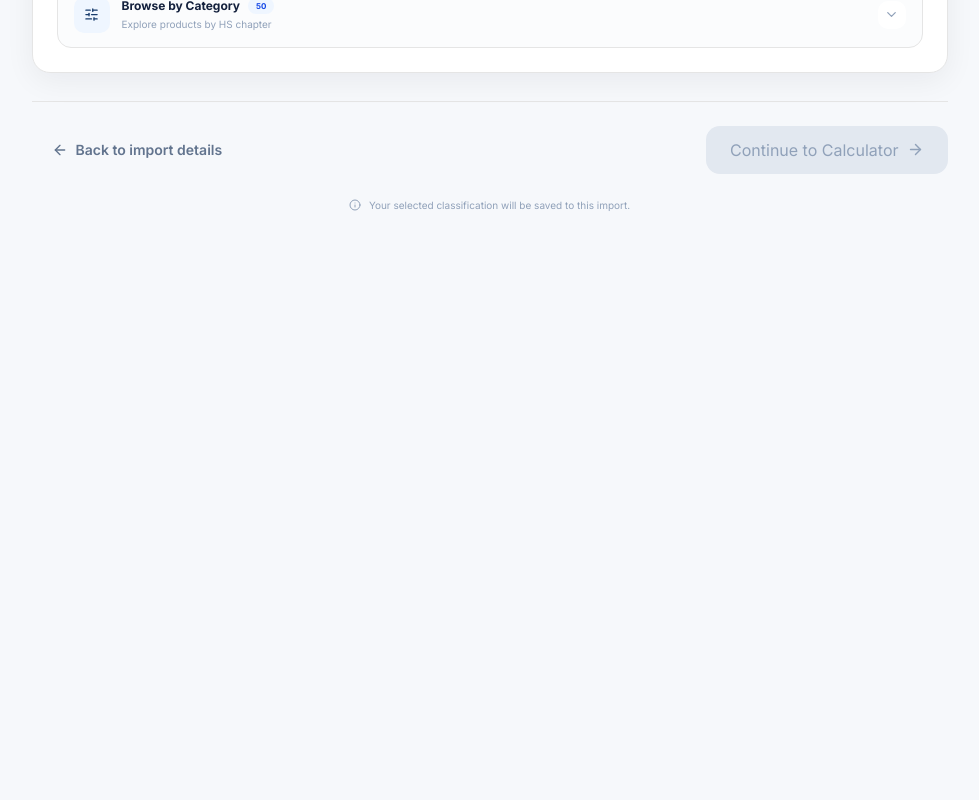
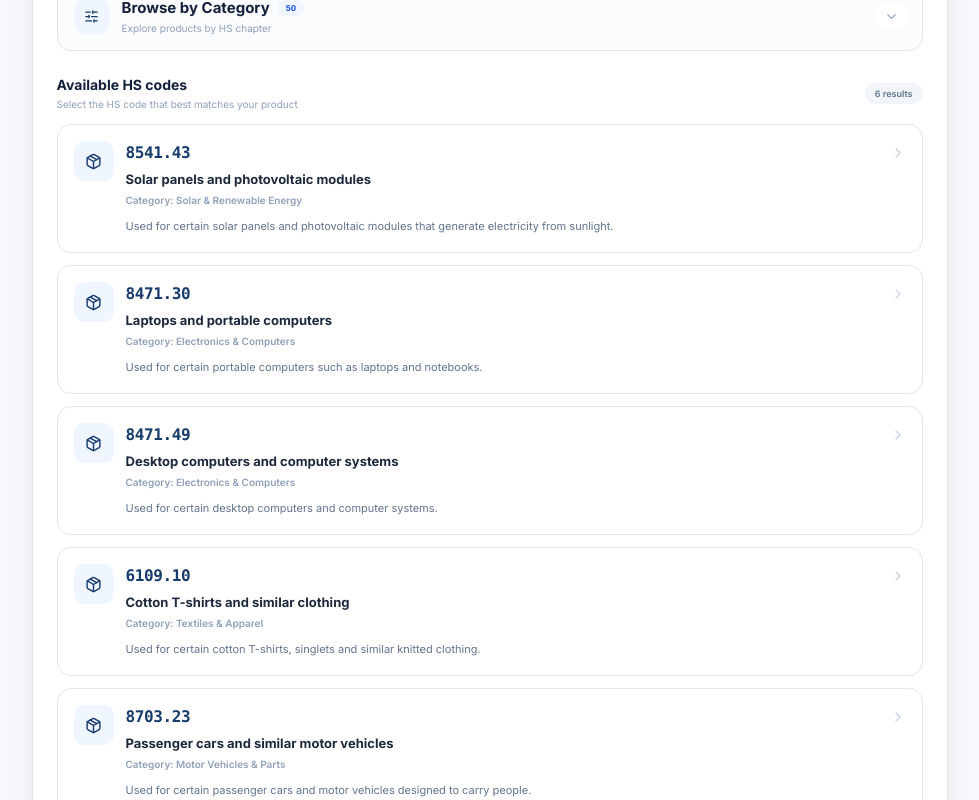
Before and after one commit to RamiruLaknila/project-front-end, a React (Vite) app: page /hs-code-search in a window 1280 px wide. Shown: the part 480-1280 px from the top of the page, without its empty margins (143-1122 px from the left). Before the commit the page ends 800 px from the top, so only its background shows below. Built offline with nearby package versions, Linux system fonts and the light colour scheme.

Commit message:
mockdemo1

```diff
--- a/src/components/ui/AppNavbar.jsx
+++ b/src/components/ui/AppNavbar.jsx
@@ -20,7 +20,7 @@ function AppNavbar() {
   const getProfileFromStorage = () => {
     try {
       const savedProfile = localStorage.getItem("smeProfile");
-      const savedUser = localStorage.getItem("user");
+      const savedUser = localStorage.getItem("smeUser");
 
       let profileData = {};
       let userData = {};
--- a/src/index.css
+++ b/src/index.css
@@ -3,6 +3,13 @@
 @import "tw-animate-css";
 @import "shadcn/tailwind.css";
 @import "@fontsource-variable/geist";
+@import url('https://fonts.googleapis.com/css2?family=Inter:wght@400;500;600;700&display=swap');
+
+@import "tailwindcss";
+
+body {
+  font-family: "Inter", sans-serif;
+}
 
 /* =========================================================
    TAILWIND / SHADCN THEME
--- a/src/pages/Dashboard.jsx
+++ b/src/pages/Dashboard.jsx
@@ -21,7 +21,7 @@ function Dashboard() {
 
   const loadDashboardData = () => {
     try {
-      const storedUser = localStorage.getItem("importease_user");
+      const storedUser = localStorage.getItem("smeUser");
 
       if (storedUser) {
         setUser(JSON.parse(storedUser));
--- a/src/pages/HSCodeSearch.jsx
+++ b/src/pages/HSCodeSearch.jsx
@@ -376,8 +376,7 @@ function HSCodeSearch() {
   const hsCodes = [
     {
       code: "8541.43",
-      title:
-        "Photovoltaic cells assembled in modules or made up into panels",
+      title: "Solar panels and photovoltaic modules",
       category: "Solar & Renewable Energy",
       keywords: [
         "solar",
@@ -387,15 +386,13 @@ function HSCodeSearch() {
         "pv",
         "panel",
       ],
-      confidence: "High",
       description:
-        "Classification commonly associated with photovoltaic cells assembled in modules or panels.",
+        "Used for certain solar panels and photovoltaic modules that generate electricity from sunlight.",
     },
 
     {
       code: "8471.30",
-      title:
-        "Portable automatic data processing machines, weighing not more than 10 kg",
+      title: "Laptops and portable computers",
       category: "Electronics & Computers",
       keywords: [
         "laptop",
@@ -403,15 +400,13 @@ function HSCodeSearch() {
         "notebook",
         "portable computer",
       ],
-      confidence: "High",
       description:
-        "Example classification for certain portable computers and related devices.",
+        "Used for certain portable computers such as laptops and notebooks.",
     },
 
     {
       code: "8471.49",
-      title:
-        "Other automatic data processing machines presented in the form of systems",
+      title: "Desktop computers and computer systems",
       category: "Electronics & Computers",
       keywords: [
         "desktop",
@@ -420,14 +415,13 @@ function HSCodeSearch() {
         "server",
         "computer system",
       ],
-      confidence: "Medium",
       description:
-        "Example classification for certain computer systems.",
+        "Used for certain desktop computers and computer systems.",
     },
 
     {
       code: "6109.10",
-      title: "T-shirts, singlets and other vests of cotton",
+      title: "Cotton T-shirts and similar clothing",
       category: "Textiles & Apparel",
       keywords: [
         "shirt",
@@ -436,15 +430,13 @@ function HSCodeSearch() {
         "cotton shirt",
         "clothing",
       ],
-      confidence: "High",
       description:
-        "Example classification for certain cotton knitted garments.",
+        "Used for certain cotton T-shirts, singlets and similar knitted clothing.",
     },
 
     {
       code: "8703.23",
-      title:
-        "Motor cars and other motor vehicles principally designed for transport of persons",
+      title: "Passenger cars and similar motor vehicles",
       category: "Motor Vehicles & Parts",
       keywords: [
         "car",
@@ -452,14 +444,13 @@ function HSCodeSearch() {
         "motor car",
         "automobile",
       ],
-      confidence: "Medium",
       description:
-        "Example classification for certain passenger motor vehicles.",
+        "Used for certain passenger cars and motor vehicles designed to carry people.",
     },
 
     {
       code: "8504.40",
-      title: "Electrical static converters",
+      title: "Electrical converters and inverters",
       category: "Electrical Equipment",
       keywords: [
         "inverter",
@@ -467,9 +458,8 @@ function HSCodeSearch() {
         "power converter",
         "solar inverter",
       ],
-      confidence: "Medium",
       description:
-        "Example classification for electrical static converters.",
+        "Used for certain electrical converters, including some types of power and solar inverters.",
     },
   ];
 
@@ -564,7 +554,6 @@ function HSCodeSearch() {
       hsCode: selectedCode.code,
       hsCodeTitle: selectedCode.title,
       hsCodeCategory: selectedCode.category,
-      hsCodeConfidence: selectedCode.confidence,
       hsCodeDescription: selectedCode.description,
       status: "HS Code Selected",
     };
@@ -940,7 +929,7 @@ function HSCodeSearch() {
 
                     <div className="flex items-center gap-2">
 
-                      <span className="text-[12px] font-bold text-[#14213D]">
+                      <span className="text-[15px] font-bold text-[#14213D]">
                         Browse by Category
                       </span>
 
@@ -1064,7 +1053,7 @@ function HSCodeSearch() {
                                   <div className="flex flex-wrap items-center gap-2">
 
                                     <h4
-                                      className={`text-[11px] font-bold ${
+                                      className={`text-[15px] font-bold ${
                                         isExpanded
                                           ? "text-[#173B6C]"
                                           : "text-slate-800"
@@ -1079,7 +1068,7 @@ function HSCodeSearch() {
 
                                   </div>
 
-                                  <p className="mt-0.5 text-[9px] text-slate-400">
+                                  <p className="mt-0.5 text-[10px] text-slate-400">
                                     {group.chapter}
                                   </p>
 
@@ -1120,11 +1109,11 @@ function HSCodeSearch() {
 
                                         <div className="min-w-0">
 
-                                          <p className="truncate text-[10px] font-bold text-slate-700 transition-colors group-hover:text-[#173B6C]">
+                                          <p className="truncate text-[15px] font-bold text-slate-700 transition-colors group-hover:text-[#173B6C]">
                                             {category.title}
                                           </p>
 
-                                          <p className="mt-1 text-[9px] font-medium text-slate-400">
+                                          <p className="mt-1 text-[10px] font-medium text-slate-400">
                                             {category.title} •{" "}
                                             {category.range}
                                           </p>
@@ -1164,6 +1153,143 @@ function HSCodeSearch() {
                     </p>
 
                   </div>
+
+                </div>
+              )}
+
+            </div>
+
+            {/* =================================================
+                HS CODE SEARCH RESULTS
+            ================================================== */}
+
+            <div
+              id="hs-results"
+              className="mt-6 scroll-mt-6"
+            >
+
+              <div className="mb-3 flex items-center justify-between">
+
+                <div>
+
+                  <h3 className="text-sm font-bold text-[#14213D]">
+                    {search.trim()
+                      ? "Matching HS codes"
+                      : "Available HS codes"}
+                  </h3>
+
+                  <p className="mt-0.5 text-[10px] text-slate-400">
+                    {search.trim()
+                      ? `Results for "${search}"`
+                      : "Select the HS code that best matches your product"}
+                  </p>
+
+                </div>
+
+                <span className="rounded-full bg-slate-100 px-2.5 py-1 text-[9px] font-semibold text-slate-500">
+                  {results.length} result
+                  {results.length !== 1 ? "s" : ""}
+                </span>
+
+              </div>
+
+              {results.length > 0 ? (
+                <div className="space-y-3">
+
+                  {results.map((item) => {
+
+                    const isSelected =
+                      selectedCode?.code === item.code;
+
+                    return (
+                      <button
+                        key={item.code}
+                        type="button"
+                        onClick={() => handleSelectCode(item)}
+                        className={`group w-full rounded-xl border p-4 text-left transition-all duration-200 ${
+                          isSelected
+                            ? "border-[#173B6C] bg-blue-50/40 shadow-[0_6px_20px_rgba(23,59,108,.08)]"
+                            : "border-slate-200 bg-white hover:-translate-y-0.5 hover:border-blue-200 hover:bg-blue-50/20 hover:shadow-sm"
+                        }`}
+                      >
+
+                        <div className="flex items-start gap-3">
+
+                          <div
+                            className={`flex h-10 w-10 shrink-0 items-center justify-center rounded-lg transition ${
+                              isSelected
+                                ? "bg-[#173B6C] text-white"
+                                : "bg-blue-50 text-[#173B6C]"
+                            }`}
+                          >
+                            {isSelected ? (
+                              <CheckCircle2 size={17} />
+                            ) : (
+                              <Package size={17} />
+                            )}
+                          </div>
+
+                          <div className="min-w-0 flex-1">
+
+                            <div className="flex flex-wrap items-center gap-2">
+
+                              <span className="font-mono text-base font-bold tracking-tight text-[#173B6C]">
+                                {item.code}
+                              </span>
+
+                              {isSelected && (
+                                <span className="rounded-full bg-emerald-50 px-2 py-0.5 text-[8px] font-bold uppercase tracking-wide text-emerald-700">
+                                  Selected
+                                </span>
+                              )}
+
+                            </div>
+
+                            <h4 className="mt-1 text-[13px] font-bold leading-5 text-slate-800">
+                              {item.title}
+                            </h4>
+
+                            <p className="mt-1 text-[10px] font-semibold text-slate-400">
+                              Category: {item.category}
+                            </p>
+
+                            <p className="mt-2 text-[11px] leading-5 text-slate-500">
+                              {item.description}
+                            </p>
+
+                          </div>
+
+                          <ChevronRight
+                            size={16}
+                            className={`mt-1 shrink-0 transition ${
+                              isSelected
+                                ? "text-[#173B6C]"
+                                : "text-slate-300 group-hover:translate-x-0.5 group-hover:text-blue-500"
+                            }`}
+                          />
+
+                        </div>
+
+                      </button>
+                    );
+                  })}
+
+                </div>
+              ) : (
+                <div className="rounded-xl border border-dashed border-slate-300 bg-slate-50/60 px-5 py-8 text-center">
+
+                  <div className="mx-auto flex h-10 w-10 items-center justify-center rounded-full bg-white text-slate-400 shadow-sm">
+                    <Search size={17} />
+                  </div>
+
+                  <h3 className="mt-3 text-sm font-bold text-slate-700">
+                    No matching HS code found
+                  </h3>
+
+                  <p className="mx-auto mt-1 max-w-md text-[10px] leading-5 text-slate-400">
+                    Try using a simpler product name or browse the
+                    categories above to find a suitable classification.
+                  </p>
 
                 </div>
               )}
@@ -1219,23 +1345,21 @@ function HSCodeSearch() {
                       {selectedCode.code}
                     </span>
 
-                    <span
-                      className={`rounded-full px-2 py-1 text-[8px] font-bold uppercase tracking-wide ${
-                        selectedCode.confidence === "High"
-                          ? "bg-emerald-50 text-emerald-700"
-                          : "bg-amber-50 text-amber-700"
-                      }`}
-                    >
-                      {selectedCode.confidence} confidence
-                    </span>
-
                   </div>
 
                   <h3 className="mt-1 text-[13px] font-bold leading-5 text-slate-800 sm:text-sm">
                     {selectedCode.title}
                   </h3>
 
+                  <p className="mt-1 text-[10px] font-semibold text-slate-400">
+                    Category: {selectedCode.category}
+                  </p>
+
                   <p className="mt-2 text-[11px] leading-5 text-slate-500">
+                    {selectedCode.description}
+                  </p>
+
+                  <p className="mt-2 text-[10px] leading-5 text-slate-400">
                     This classification will be carried forward to the
                     calculator so ImportEase can estimate the relevant
                     import costs.
```
Also changed, not shown: src/pages/AgentShipments.jsx (+1 -9 lines), src/pages/Home.jsx (+4 -4 lines).
